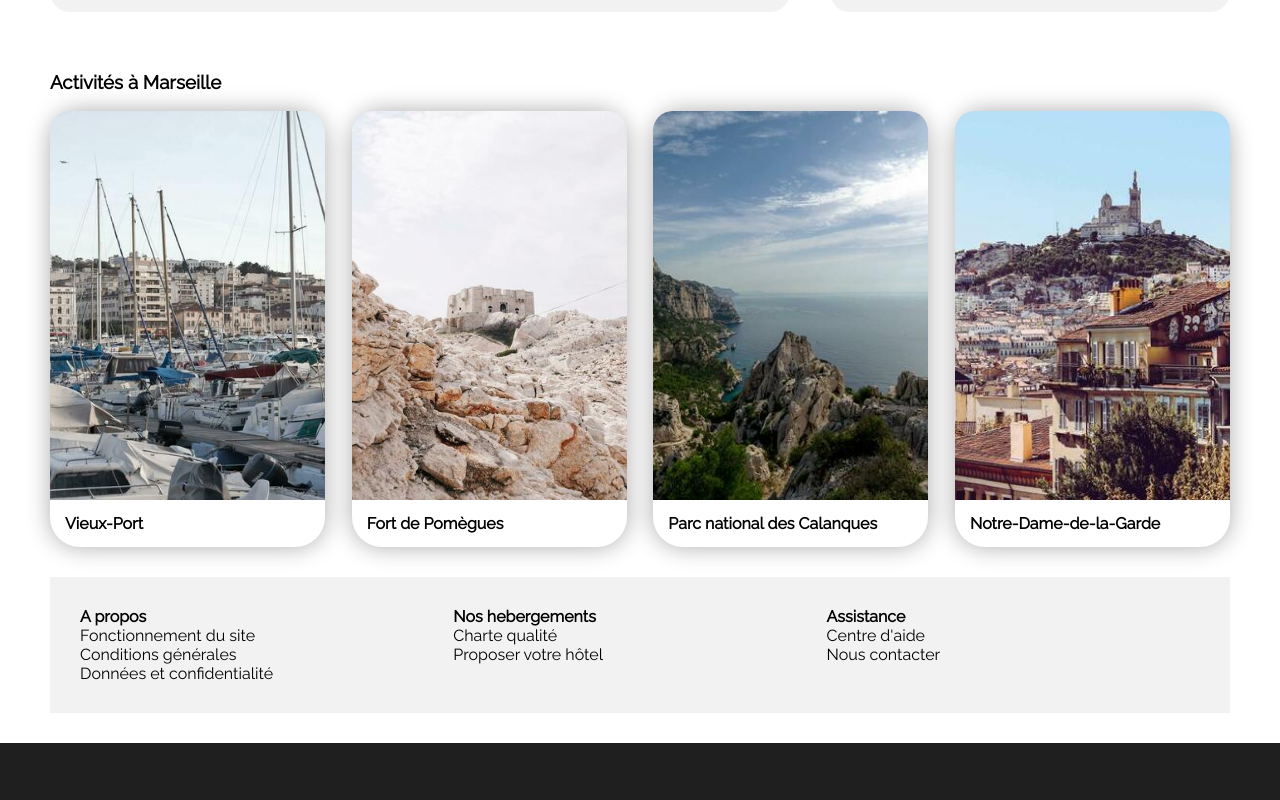
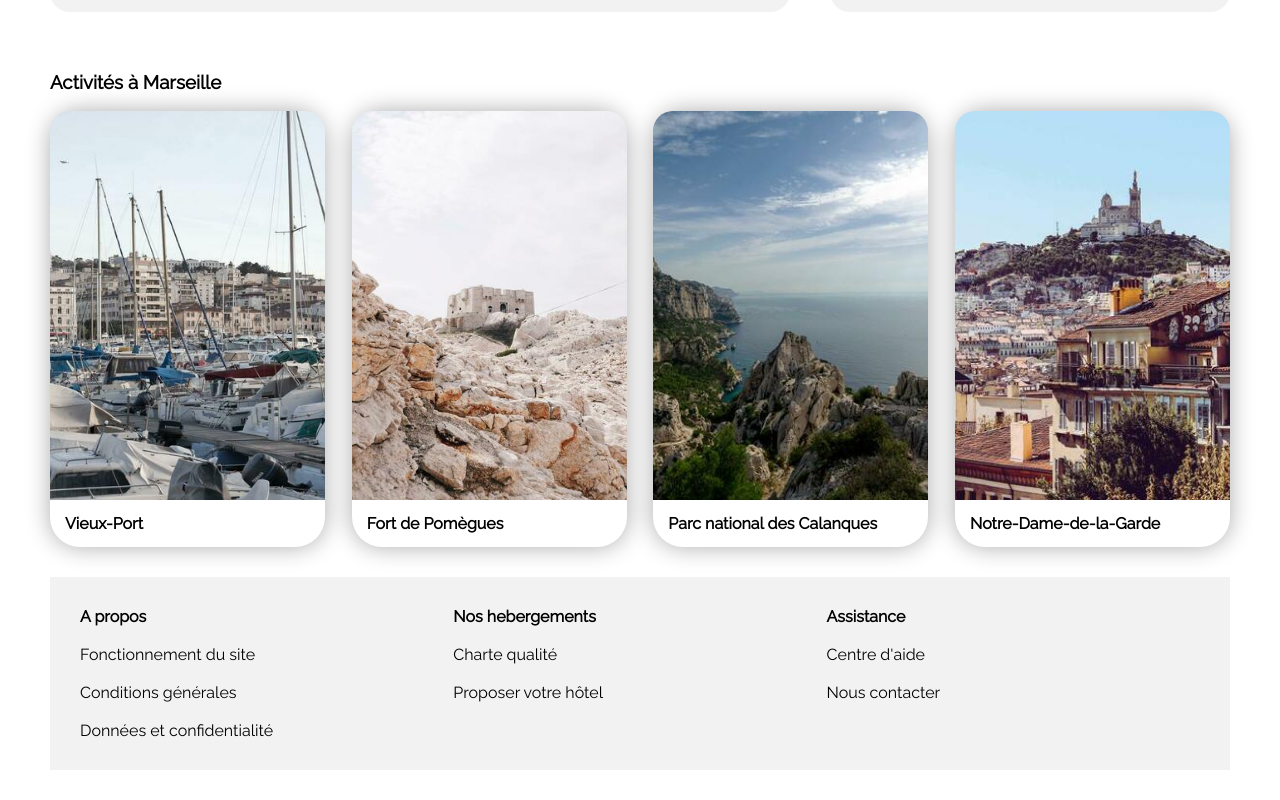
Before and after one commit to christiandu66/openclass_project2, a plain HTML site: page index.html in a window 1280 px wide. Shown: the part 1051-1851 px from the top of the page. Before the commit the page ends 1794 px from the top, so only its background shows below. Drawn offline with Linux system fonts and the light colour scheme.

Commit message:
hauteur ligne footer

```diff
--- a/style.css
+++ b/style.css
@@ -398,22 +398,15 @@ footer li {
     font-weight: bold;
 }
 
-.block1erUlFooter {
-    margin: 0;
-    width: 33.33%;
-    padding: 0;
-}
-
-.block2emeUlFooter {
-    margin: 0;
-    width: 33.33%;
-    padding: 0;
-}
-
+.block1erUlFooter,
+.block2emeUlFooter,
 .block3emeUlFooter {
     margin: 0;
     width: 33.33%;
     padding: 0;
+    display: flex;
+    flex-direction: column;
+    gap: 19px;
 }
 
 @media(max-width:992px) {
```
